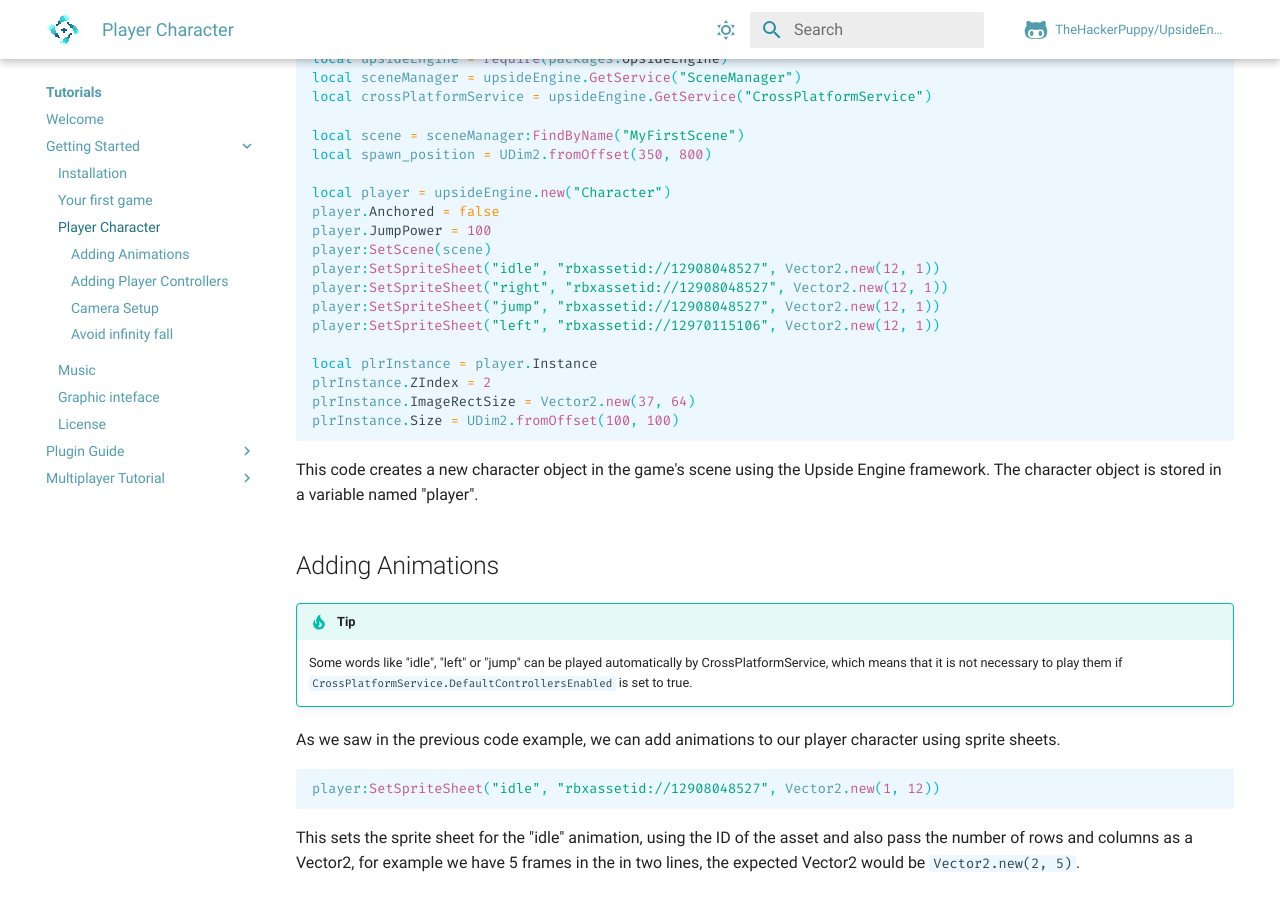
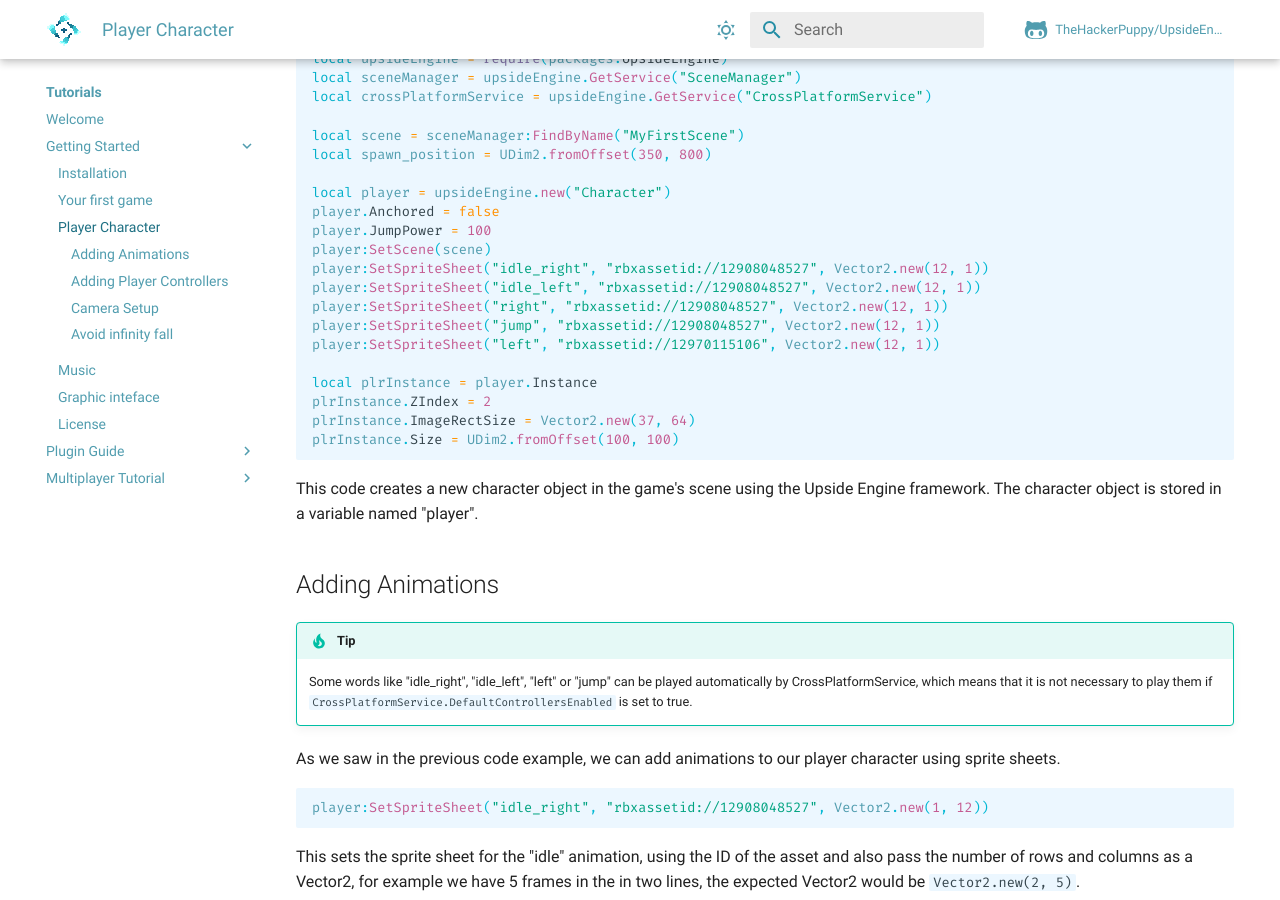
Before and after one commit to notreux/UpsideEngine, an MkDocs documentation site: the page built from docs/tutorials/get-started/PlayerCharacter.md, in a window 1280 px wide and 900 px high, scrolled down 344 px. Built offline with MkDocs 1.6.1 and Material for MkDocs 9.7.7, drawn with Linux system fonts in a browser that asks for light colours; comment, search, counter and statistics services are not loaded.

Commit message:
docs: new sprite keywords

````diff
--- a/docs/tutorials/get-started/PlayerCharacter.md
+++ b/docs/tutorials/get-started/PlayerCharacter.md
@@ -17,7 +17,8 @@
 player.Anchored = false
 player.JumpPower = 100
 player:SetScene(scene)
-player:SetSpriteSheet("idle", "rbxassetid://12908048527", Vector2.new(12, 1))
+player:SetSpriteSheet("idle_right", "rbxassetid://12908048527", Vector2.new(12, 1))
+player:SetSpriteSheet("idle_left", "rbxassetid://12908048527", Vector2.new(12, 1))
 player:SetSpriteSheet("right", "rbxassetid://12908048527", Vector2.new(12, 1))
 player:SetSpriteSheet("jump", "rbxassetid://12908048527", Vector2.new(12, 1))
 player:SetSpriteSheet("left", "rbxassetid://12970115106", Vector2.new(12, 1))
@@ -31,11 +32,11 @@
 
 ## Adding Animations
 !!! tip
-	Some words like "idle", "left" or "jump" can be played automatically by CrossPlatformService, which means that it is not necessary to play them if `CrossPlatformService.DefaultControllersEnabled` is set to true.
+	Some words like "idle_right", "idle_left", "left" or "jump" can be played automatically by CrossPlatformService, which means that it is not necessary to play them if `CrossPlatformService.DefaultControllersEnabled` is set to true.
 
 As we saw in the previous code example, we can add animations to our player character using sprite sheets.
 ```lua
-player:SetSpriteSheet("idle", "rbxassetid://12908048527", Vector2.new(1, 12))
+player:SetSpriteSheet("idle_right", "rbxassetid://12908048527", Vector2.new(1, 12))
 ```
 
 This sets the sprite sheet for the "idle" animation, using the ID of the asset and also pass the number of rows and columns as a Vector2, for example we have 5 frames in the in two lines, the expected Vector2 would be `Vector2.new(2, 5)`.
````
Also changed, not shown: docs/tutorials/plugin-guide/SpriteEditor.md (+5 -1 lines).
